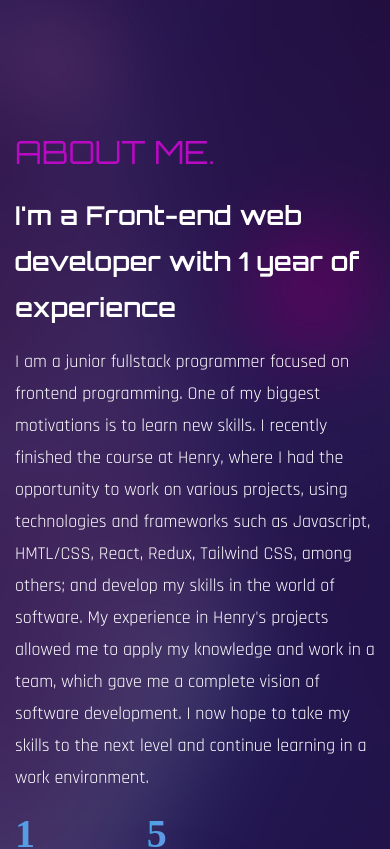
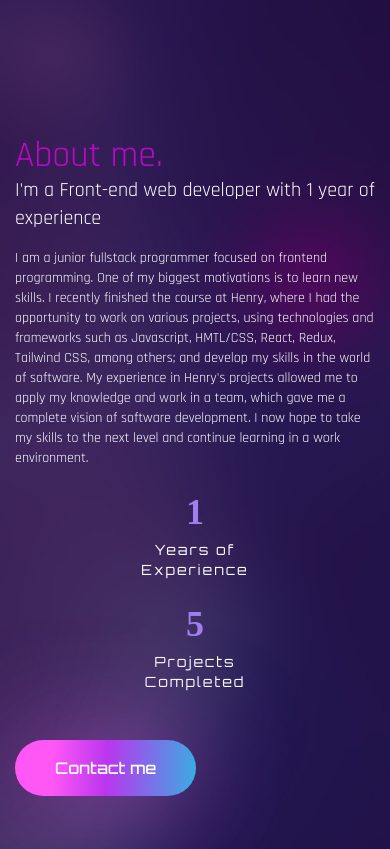
Before and after one commit to bautistax/PORTFOLIO, a React (Create React App) app: page / in a window 390 px wide. Shown: the part 840-1689 px from the top of the page. Built offline with nearby package versions, Linux system fonts and the light colour scheme; the HTML template or start-up script is replaced by a standard one; a web font is replaced by a local one.

Commit message:
Responsive design

```diff
--- a/src/components/About.js
+++ b/src/components/About.js
@@ -1,54 +1,66 @@
-import React from 'react';
-import { Link } from 'react-scroll';
-import CountUp from 'react-countup';
-import { useInView } from 'react-intersection-observer';
-import { motion } from 'framer-motion';
-import { fadeIn } from '../variants';
+import React from "react";
+import { Link } from "react-scroll";
+import CountUp from "react-countup";
+import { useInView } from "react-intersection-observer";
+import { motion } from "framer-motion";
+import { fadeIn } from "../variants";
 
 const About = () => {
   const [ref, inView] = useInView({
     threshold: 0.5,
   });
   return (
-    <section className='section' id='about' ref={ref}>
-      <div className='container mx-auto'>
-        <div className='flex flex-col gap-y-10 lg:flex-row lg:items-center lg:gap-x-20 lg:gap-y-0 h-screen'>
+    <section className="section" id="about" ref={ref}>
+      <div className="container mx-auto">
+        <div className="flex flex-col gap-y-10 lg:flex-row lg:items-center lg:gap-x-20 lg:gap-y-0 h-screen">
           {/* text */}
-          <motion.div variants={fadeIn('left', 0.5)}
+          <motion.div
+            variants={fadeIn("left", 0.5)}
             initial="hidden"
             whileInView={"show"}
             viewport={{ once: false, amount: 0.3 }}
-            className='flex-1'
+            className="flex-1"
           >
-            <h2 className='h2 text-accent'>About me.</h2>
-            <h3 className='h3 mb-4'>I'm a Front-end web developer with 1 year of experience </h3>
-            <p className='mb-6'>
-              I am a junior fullstack programmer focused on frontend programming. One of my biggest motivations is to learn new skills. I recently finished the course at Henry, where I had the opportunity to work on various projects, using technologies and frameworks such as Javascript, HMTL/CSS, React, Redux, Tailwind CSS, among others; and develop my skills in the world of software. My experience in Henry's projects allowed me to apply my knowledge and work in a team, which gave me a complete vision of software development. I now hope to take my skills to the next level and continue learning in a work environment.
+            <h2 className="text-4xl lg:text-5xl text-accent">About me.</h2>
+            <h3 className="text-xl lg:text-2xl mb-4">
+              I'm a Front-end web developer with 1 year of experience
+            </h3>
+            <p className="mb-6 text-sm lg:text-base">
+              I am a junior fullstack programmer focused on frontend
+              programming. One of my biggest motivations is to learn new skills.
+              I recently finished the course at Henry, where I had the
+              opportunity to work on various projects, using technologies and
+              frameworks such as Javascript, HMTL/CSS, React, Redux, Tailwind
+              CSS, among others; and develop my skills in the world of software.
+              My experience in Henry's projects allowed me to apply my knowledge
+              and work in a team, which gave me a complete vision of software
+              development. I now hope to take my skills to the next level and
+              continue learning in a work environment.
             </p>
             {/* stats */}
-            <div className='flex gap-x-6 lg:gap-x-10 mb-12'>
-              <div>
-                <div className='text-[40px] font-tertiary text-gradient mb-2'>
+            <div className="flex flex-col lg:flex-row gap-y-6 lg:gap-y-0 lg:gap-x-10 mb-12">
+              <div className="text-center">
+                <div className="text-4xl lg:text-5xl font-tertiary text-gradient mb-2">
                   {inView ? <CountUp start={0} end={1} duration={7} /> : null}
                 </div>
-                <div className='font-primary text-sm tracking-[2px]'>
+                <div className="text-sm lg:text-base font-primary tracking-[2px]">
                   Years of <br />
                   Experience
                 </div>
               </div>
-              <div>
-                <div className='text-[40px] font-tertiary text-gradient mb-2'>
+              <div className="text-center">
+                <div className="text-4xl lg:text-5xl font-tertiary text-gradient mb-2">
                   {inView ? <CountUp start={0} end={5} duration={8} /> : null}
                 </div>
-                <div className='font-primary text-sm tracking-[2px]'>
+                <div className="text-sm lg:text-base font-primary tracking-[2px]">
                   Projects <br />
                   Completed
                 </div>
               </div>
             </div>
-            <div className='flex gap-x-8 items-center'>
-              <Link to='contact'>
-                <button className='btn btn-lg'>Contact me</button>
+            <div className="flex items-center">
+              <Link to="contact">
+                <button className="btn btn-lg">Contact me</button>
               </Link>
             </div>
           </motion.div>
--- a/src/components/Allproyects.js
+++ b/src/components/Allproyects.js
@@ -1,11 +1,11 @@
 import React from "react";
-import Slider from 'react-slick';
-import 'slick-carousel/slick/slick.css';
-import 'slick-carousel/slick/slick-theme.css';
-import img1 from '../assets/BookBuster.jpeg';
-import img2 from '../assets/bk-countries.jpg';
-import img3 from '../assets/bk-rickandmorty.jpg';
-import img4 from '../assets/QR.jpg';
+import Slider from "react-slick";
+import "slick-carousel/slick/slick.css";
+import "slick-carousel/slick/slick-theme.css";
+import img1 from "../assets/BookBuster.jpeg";
+import img2 from "../assets/bk-countries.jpg";
+import img3 from "../assets/bk-rickandmorty.jpg";
+import img4 from "../assets/QR.jpg";
 import img5 from "../assets/weatherimage.png";
 
 const AllProyects = () => {
@@ -13,27 +13,27 @@ const AllProyects = () => {
     {
       title: "BookBuster",
       image: img1,
-      url: "https://book-buster-front-fhekz.vercel.app"
+      url: "https://book-buster-front-fhekz.vercel.app",
     },
     {
       title: "Countries API",
       image: img2,
-      url: "https://github.com/bautistax/PI-Countries-main"
+      url: "https://github.com/bautistax/PI-Countries-main",
     },
     {
       title: "Rick & Morty API",
       image: img3,
-      url: "https://github.com/bautistax/Rick-and-Morty"
+      url: "https://github.com/bautistax/Rick-and-Morty",
     },
     {
       title: "QR-component",
       image: img4,
-      url: "https://github.com/bautistax/qr-code-component-main"
+      url: "https://github.com/bautistax/qr-code-component-main",
     },
     {
       title: "WeatherApp",
       image: img5,
-      url: "https://weatherappi.vercel.app/"
+      url: "https://weatherappi.vercel.app/",
     },
   ];
 
@@ -49,23 +49,22 @@ const AllProyects = () => {
         className="relative w-full h-96 max-w-md mx-auto mb-4 overflow-hidden group"
       >
         {/* overlay */}
-        <div className='group-hover:bg-black/70 w-full h-full absolute z-40 transition-all duration-300'></div>
+        <div className="group-hover:bg-black/70 w-full h-full absolute z-40 transition-all duration-300"></div>
 
         {/* img */}
         <img
           src={project.image}
           alt=""
-          className='group-hover:scale-125 transition-all duration-500 w-full h-full object-cover rounded-lg'
+          className="group-hover:scale-125 transition-all duration-500 w-full h-full object-cover rounded-lg"
         />
 
         {/* title */}
-        <div className='absolute bottom-0 left-0 w-full h-full bg-black bg-opacity-50 flex items-center justify-center opacity-0 group-hover:opacity-100 transition-opacity duration-700 z-50'>
-          <span className='text-3xl text-white'>{project.title}</span>
+        <div className="absolute bottom-0 left-0 w-full h-full bg-black bg-opacity-50 flex items-center justify-center opacity-0 group-hover:opacity-100 transition-opacity duration-700 z-50">
+          <span className="text-3xl text-white">{project.title}</span>
         </div>
       </div>
     );
   };
-
 
   const settings = {
     dots: true,
@@ -82,38 +81,40 @@ const AllProyects = () => {
           slidesToShow: 2,
           slidesToScroll: 1,
           infinite: true,
-          dots: true
-        }
+          dots: true,
+        },
       },
       {
         breakpoint: 600,
         settings: {
           slidesToShow: 1,
-          slidesToScroll: 1
-        }
+          slidesToScroll: 1,
+        },
       },
       {
         breakpoint: 480,
         settings: {
           slidesToShow: 1,
-          slidesToScroll: 1
-        }
-      }
-    ]
+          slidesToScroll: 1,
+        },
+      },
+    ],
   };
 
   return (
     <section className="section" id="proyects">
       <div className="container mx-auto lg:px-4 lg:mx-14">
         <div className="lg:flex-1 lg:ml-auto">
-        <h2 className='flex h2 leading-tight text-accent mb-14 top-0'>
+          <h2 className="text-4xl lg:text-5xl leading-tight text-accent mb-6 lg:mb-14">
             All&nbsp;&nbsp;Proyects
           </h2>
+          <div>
             <Slider {...settings}>
-            {projects.map(project => (
+              {projects.map((project) => (
                 <Project key={project.title} project={project} />
               ))}
             </Slider>
+          </div>
         </div>
       </div>
     </section>
```
Lines whose indentation alone changed are shown as unchanged.
